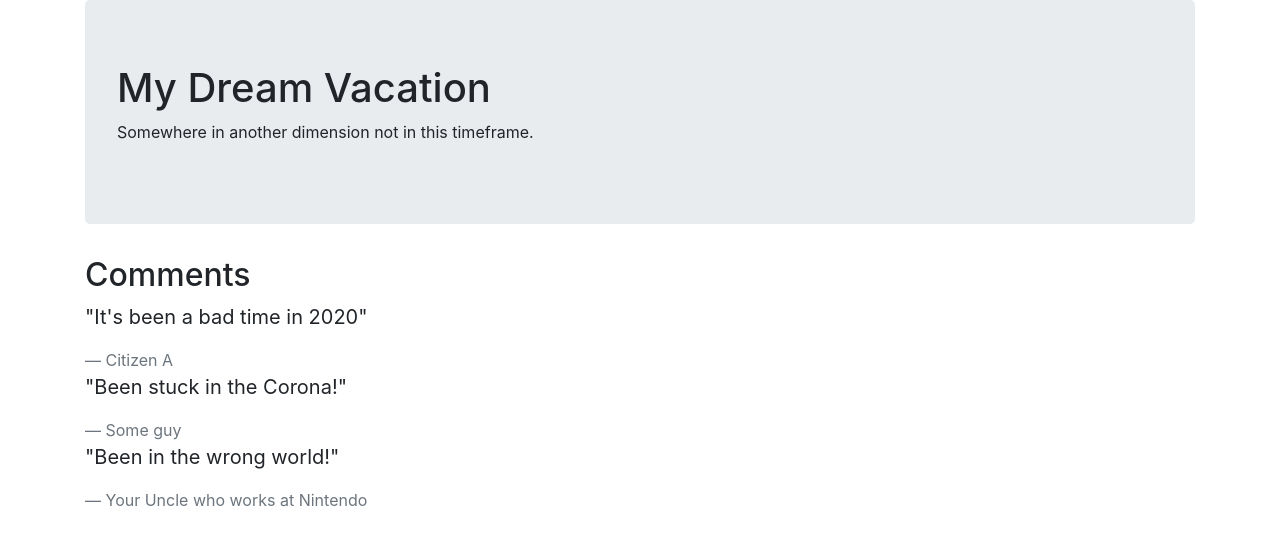
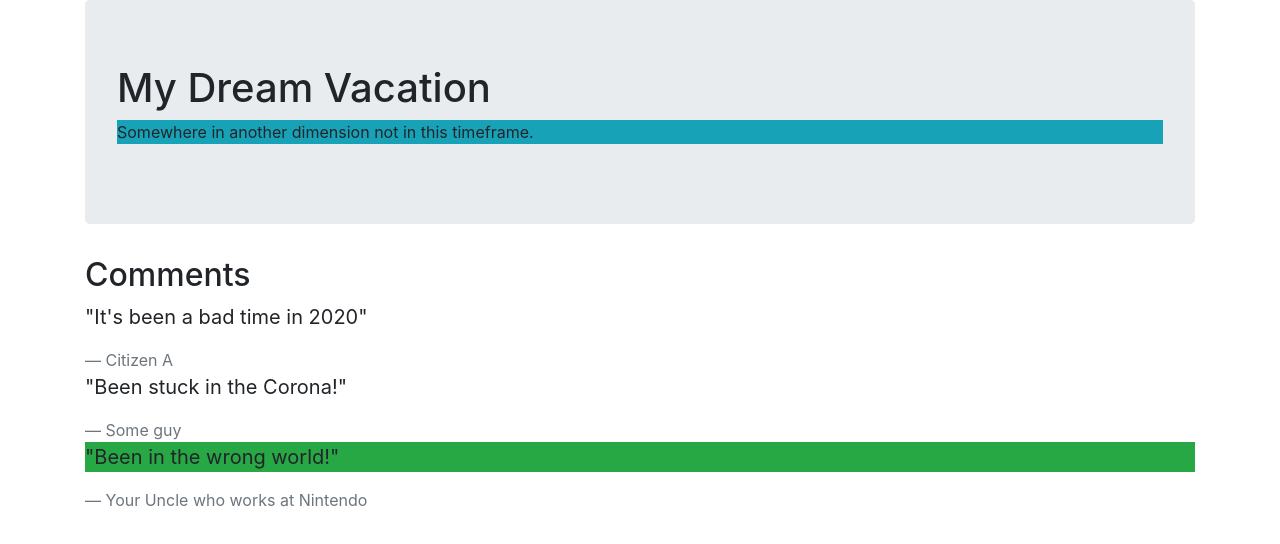
Before and after one commit to wdonovanseid/vacation-site, a plain HTML site: page index.html in a window 1280 px wide. Drawn offline with Linux system fonts and the light colour scheme.

Commit message:
This will commit adds built-in class with colors to emphasis.
Co-authored-by: William Donovan-Seid <wdstwo@live.com>

```diff
--- a/index.html
+++ b/index.html
@@ -8,7 +8,7 @@
   <div class="container">
     <div class="jumbotron">
       <h1>My Dream Vacation</h1>
-      <p>Somewhere in another dimension not in this timeframe.</p>
+      <p class="bg-info">Somewhere in another dimension not in this timeframe.</p>
     </div>
     <blockquote class="blockquote">
       <h2>Comments</h2>
@@ -16,9 +16,9 @@
       <footer class="blockquote-footer">Citizen A</footer>
       <p>"Been stuck in the Corona!"</p>
       <footer class="blockquote-footer">Some guy</footer>
-      <p>"Been in the wrong world!"</p>
+      <p class="bg-success">"Been in the wrong world!"</p>
       <footer class="blockquote-footer">Your Uncle who works at Nintendo</footer>
     </blockquote>
   </div>
-</body
+</body>
 </html>
```
